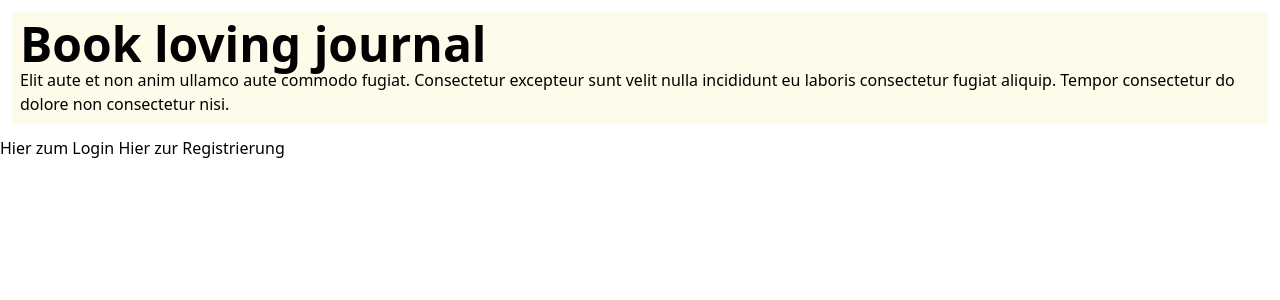
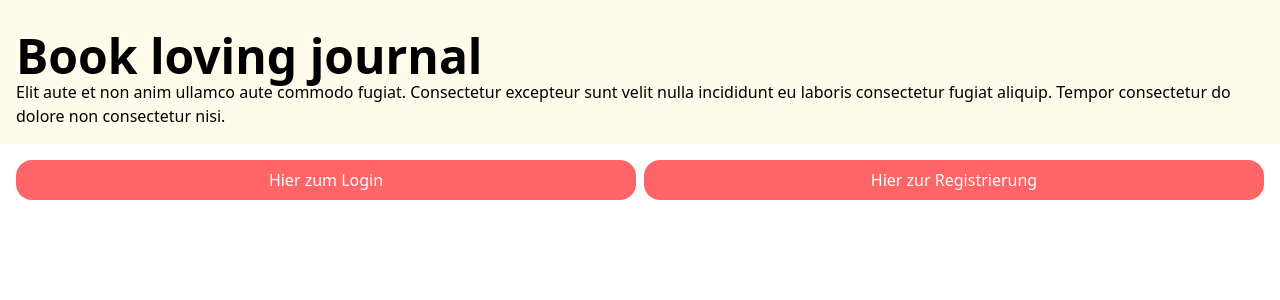
Before and after one commit to mac2274/book-app, a PHP site: page / in a window 1280 px wide. Shown: the top 300 px of the page. Run offline with PHP 8.4, Linux system fonts and the light colour scheme.

Commit message:
tailwinded

```diff
--- a/index.html
+++ b/index.html
@@ -9,8 +9,8 @@
 </head>
 
 <body">
-    <header class="bg-amber-50 m-3 p-2">
-        <h1 class="text-5xl font-bold">
+    <header class="flex flex-col bg-amber-50 p-4">
+        <h1 class="text-5xl font-bold mt-4">
             Book loving journal
         </h1>
 
@@ -18,9 +18,9 @@
 
     </header>
 
-    <div>
-        <a href="pages/login.html">Hier zum Login</a>
-        <a href="pages/register.html">Hier zur Registrierung</a>
+    <div class="flex p-4 gap-x-2 justify-around">
+        <a href="pages/login.html" class="flex items-center justify-center text-white flex-1 text-center p-2 rounded-2xl bg-red-400">Hier zum Login</a>
+        <a href="pages/register.html" class="flex items-center justify-center text-white flex-1 text-center p-2 rounded-2xl bg-red-400">Hier zur Registrierung</a>
     </div>
 </body>
 
--- a/src/output.css
+++ b/src/output.css
@@ -7,10 +7,17 @@
       "Segoe UI Emoji", "Segoe UI Symbol", "Noto Color Emoji";
     --font-mono: ui-monospace, SFMono-Regular, Menlo, Monaco, Consolas, "Liberation Mono",
       "Courier New", monospace;
+    --color-red-50: oklch(97.1% 0.013 17.38);
+    --color-red-200: oklch(88.5% 0.062 18.334);
+    --color-red-400: oklch(70.4% 0.191 22.216);
+    --color-red-600: oklch(57.7% 0.245 27.325);
     --color-amber-50: oklch(98.7% 0.022 95.277);
     --color-fuchsia-600: oklch(59.1% 0.293 322.896);
     --color-fuchsia-800: oklch(45.2% 0.211 324.591);
+    --color-white: #fff;
     --spacing: 0.25rem;
+    --container-sm: 24rem;
+    --container-xl: 36rem;
     --text-3xl: 1.875rem;
     --text-3xl--line-height: calc(2.25 / 1.875);
     --text-4xl: 2.25rem;
@@ -19,7 +26,12 @@
     --text-5xl--line-height: 1;
     --text-6xl: 3.75rem;
     --text-6xl--line-height: 1;
+    --font-weight-semibold: 600;
     --font-weight-bold: 700;
+    --radius-xs: 0.125rem;
+    --radius-xl: 0.75rem;
+    --radius-2xl: 1rem;
+    --radius-4xl: 2rem;
     --default-font-family: var(--font-sans);
     --default-mono-font-family: var(--font-mono);
   }
@@ -173,8 +185,147 @@
   }
 }
 @layer utilities {
+  .m-2 {
+    margin: calc(var(--spacing) * 2);
+  }
   .m-3 {
     margin: calc(var(--spacing) * 3);
+  }
+  .mt-4 {
+    margin-top: calc(var(--spacing) * 4);
+  }
+  .block {
+    display: block;
+  }
+  .flex {
+    display: flex;
+  }
+  .grid {
+    display: grid;
+  }
+  .inline-block {
+    display: inline-block;
+  }
+  .h-6 {
+    height: calc(var(--spacing) * 6);
+  }
+  .h-8 {
+    height: calc(var(--spacing) * 8);
+  }
+  .h-15 {
+    height: calc(var(--spacing) * 15);
+  }
+  .h-20 {
+    height: calc(var(--spacing) * 20);
+  }
+  .h-25 {
+    height: calc(var(--spacing) * 25);
+  }
+  .h-40 {
+    height: calc(var(--spacing) * 40);
+  }
+  .h-auto {
+    height: auto;
+  }
+  .w-1\/4 {
+    width: calc(1/4 * 100%);
+  }
+  .w-2 {
+    width: calc(var(--spacing) * 2);
+  }
+  .w-4 {
+    width: calc(var(--spacing) * 4);
+  }
+  .w-10 {
+    width: calc(var(--spacing) * 10);
+  }
+  .w-15 {
+    width: calc(var(--spacing) * 15);
+  }
+  .w-16 {
+    width: calc(var(--spacing) * 16);
+  }
+  .w-32 {
+    width: calc(var(--spacing) * 32);
+  }
+  .w-64 {
+    width: calc(var(--spacing) * 64);
+  }
+  .w-80 {
+    width: calc(var(--spacing) * 80);
+  }
+  .w-90 {
+    width: calc(var(--spacing) * 90);
+  }
+  .w-96 {
+    width: calc(var(--spacing) * 96);
+  }
+  .w-150 {
+    width: calc(var(--spacing) * 150);
+  }
+  .w-200 {
+    width: calc(var(--spacing) * 200);
+  }
+  .w-sm {
+    width: var(--container-sm);
+  }
+  .w-xl {
+    width: var(--container-xl);
+  }
+  .flex-1 {
+    flex: 1;
+  }
+  .flex-2 {
+    flex: 2;
+  }
+  .flex-3 {
+    flex: 3;
+  }
+  .flex-4 {
+    flex: 4;
+  }
+  .flex-col {
+    flex-direction: column;
+  }
+  .flex-row {
+    flex-direction: row;
+  }
+  .items-center {
+    align-items: center;
+  }
+  .justify-around {
+    justify-content: space-around;
+  }
+  .justify-center {
+    justify-content: center;
+  }
+  .justify-items-center {
+    justify-items: center;
+  }
+  .gap-x-2 {
+    column-gap: calc(var(--spacing) * 2);
+  }
+  .gap-x-4 {
+    column-gap: calc(var(--spacing) * 4);
+  }
+  .gap-x-8 {
+    column-gap: calc(var(--spacing) * 8);
+  }
+  .rounded-2xl {
+    border-radius: var(--radius-2xl);
+  }
+  .rounded-4xl {
+    border-radius: var(--radius-4xl);
+  }
+  .rounded-xl {
+    border-radius: var(--radius-xl);
+  }
+  .rounded-xs {
+    border-radius: var(--radius-xs);
+  }
+  .border {
+    border-style: var(--tw-border-style);
+    border-width: 1px;
   }
   .bg-amber-50 {
     background-color: var(--color-amber-50);
@@ -185,8 +336,35 @@
   .bg-fuchsia-800 {
     background-color: var(--color-fuchsia-800);
   }
+  .bg-red-50 {
+    background-color: var(--color-red-50);
+  }
+  .bg-red-200 {
+    background-color: var(--color-red-200);
+  }
+  .bg-red-400 {
+    background-color: var(--color-red-400);
+  }
+  .bg-red-600 {
+    background-color: var(--color-red-600);
+  }
   .p-2 {
     padding: calc(var(--spacing) * 2);
+  }
+  .p-4 {
+    padding: calc(var(--spacing) * 4);
+  }
+  .p-6 {
+    padding: calc(var(--spacing) * 6);
+  }
+  .text-center {
+    text-align: center;
+  }
+  .align-baseline {
+    vertical-align: baseline;
+  }
+  .align-middle {
+    vertical-align: middle;
   }
   .text-3xl {
     font-size: var(--text-3xl);
@@ -204,10 +382,46 @@
     font-size: var(--text-6xl);
     line-height: var(--tw-leading, var(--text-6xl--line-height));
   }
+  .leading-1 {
+    --tw-leading: calc(var(--spacing) * 1);
+    line-height: calc(var(--spacing) * 1);
+  }
+  .leading-2 {
+    --tw-leading: calc(var(--spacing) * 2);
+    line-height: calc(var(--spacing) * 2);
+  }
+  .leading-4 {
+    --tw-leading: calc(var(--spacing) * 4);
+    line-height: calc(var(--spacing) * 4);
+  }
+  .leading-6 {
+    --tw-leading: calc(var(--spacing) * 6);
+    line-height: calc(var(--spacing) * 6);
+  }
+  .leading-8 {
+    --tw-leading: calc(var(--spacing) * 8);
+    line-height: calc(var(--spacing) * 8);
+  }
   .font-bold {
     --tw-font-weight: var(--font-weight-bold);
     font-weight: var(--font-weight-bold);
   }
+  .font-semibold {
+    --tw-font-weight: var(--font-weight-semibold);
+    font-weight: var(--font-weight-semibold);
+  }
+  .text-white {
+    color: var(--color-white);
+  }
+}
+@property --tw-border-style {
+  syntax: "*";
+  inherits: false;
+  initial-value: solid;
+}
+@property --tw-leading {
+  syntax: "*";
+  inherits: false;
 }
 @property --tw-font-weight {
   syntax: "*";
@@ -216,6 +430,8 @@
 @layer properties {
   @supports ((-webkit-hyphens: none) and (not (margin-trim: inline))) or ((-moz-orient: inline) and (not (color:rgb(from red r g b)))) {
     *, ::before, ::after, ::backdrop {
+      --tw-border-style: solid;
+      --tw-leading: initial;
       --tw-font-weight: initial;
     }
   }
```
Also changed, not shown: pages/login.html (+9 -3 lines).
